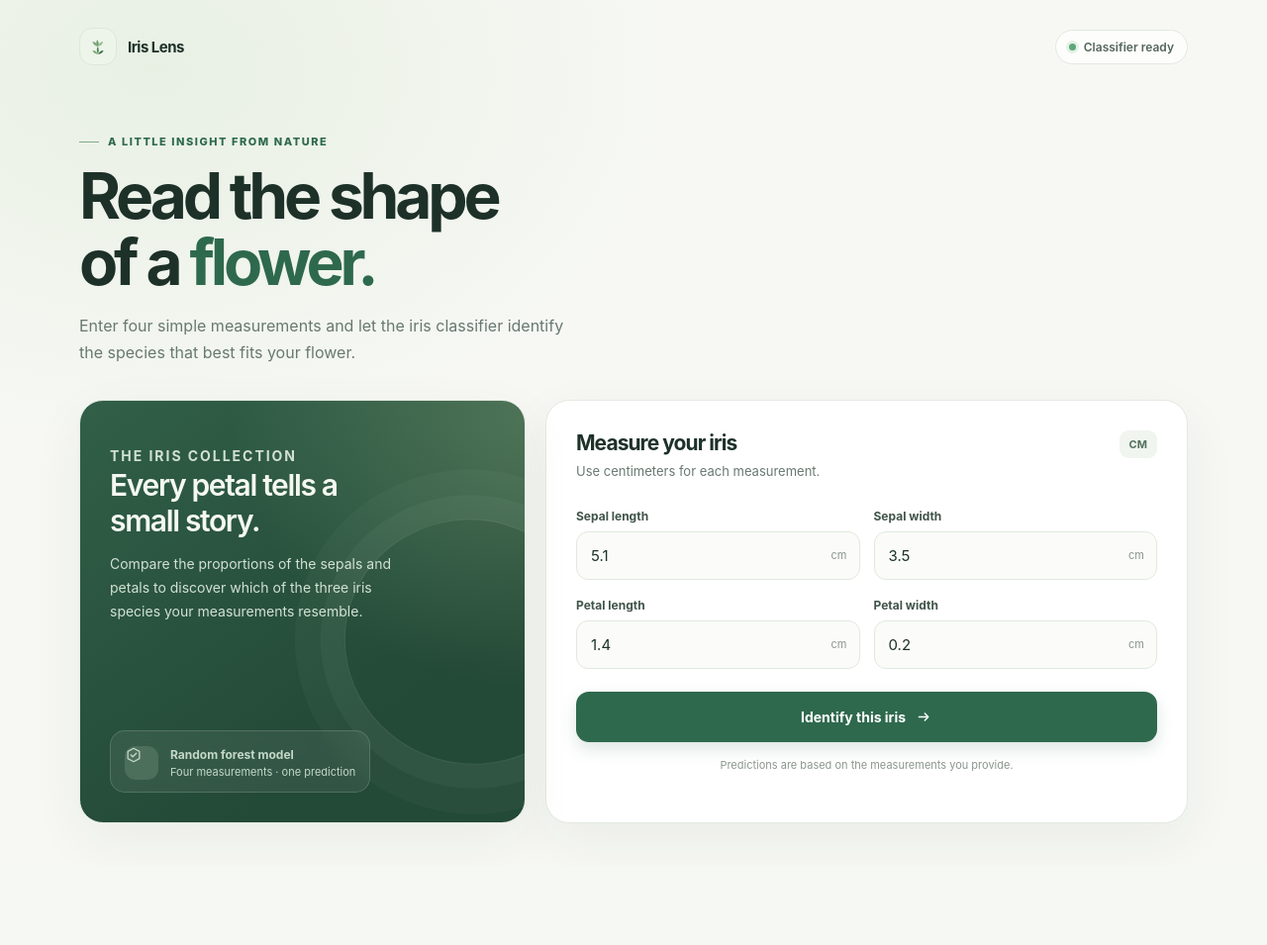
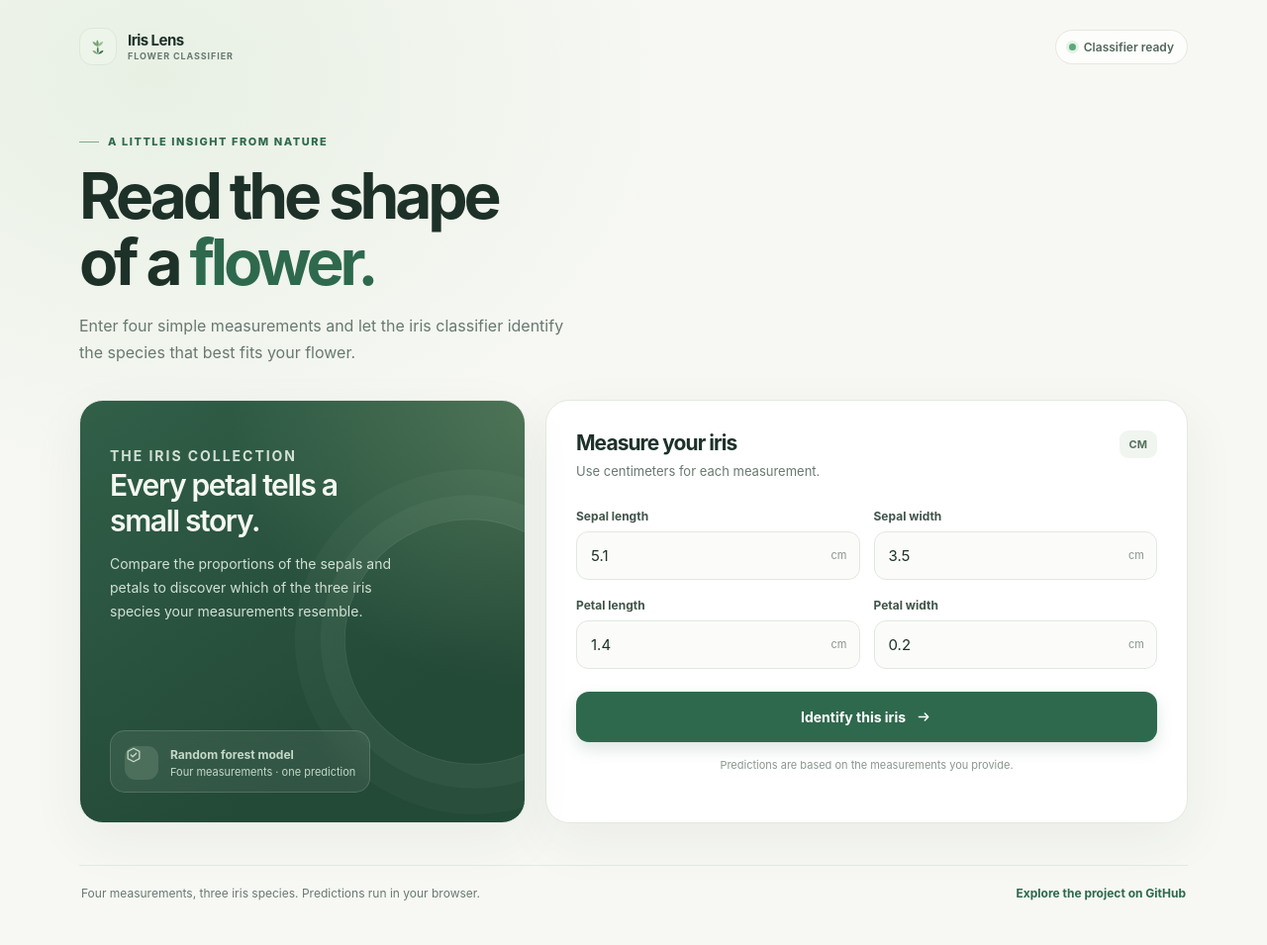
Before and after one commit to nich02/IRIS-Prediction, a Flask app: page / in a window 1280 px wide. Shown: the whole page at 99% size. Before the commit the page ends 832 px from the top, so only its background shows below. Run offline with Flask 3, Linux system fonts and the light colour scheme; parts of the project's set-up code (start-up, migrations or seed data) failed here and were passed over.

Commit message:
Add page header and footer
Co-authored-by: Copilot <223556219+Copilot@users.noreply.github.com>

```diff
--- a/IRIS-Prediction/templates/index.html
+++ b/IRIS-Prediction/templates/index.html
@@ -57,10 +57,27 @@
     .brand {
       gap: 11px;
       color: var(--ink);
+      letter-spacing: -0.035em;
+      text-decoration: none;
+    }
+
+    .brand-copy {
+      display: grid;
+      gap: 3px;
+    }
+
+    .brand-copy strong {
       font-size: 15px;
       font-weight: 750;
-      letter-spacing: -0.035em;
-      text-decoration: none;
+      line-height: 1;
+    }
+
+    .brand-copy span {
+      color: var(--muted);
+      font-size: 9px;
+      font-weight: 650;
+      letter-spacing: 0.1em;
+      text-transform: uppercase;
     }
 
     .brand-mark {
@@ -434,6 +451,35 @@
       text-align: center;
     }
 
+    .site-footer {
+      display: flex;
+      justify-content: space-between;
+      gap: 20px;
+      align-items: center;
+      margin-top: 42px;
+      padding: 18px 2px 0;
+      border-top: 1px solid var(--line);
+      color: var(--muted);
+      font-size: 12px;
+      line-height: 1.6;
+    }
+
+    .site-footer p {
+      margin: 0;
+    }
+
+    .site-footer a {
+      color: var(--green);
+      font-weight: 700;
+      text-decoration: none;
+      white-space: nowrap;
+    }
+
+    .site-footer a:hover {
+      color: var(--green-dark);
+      text-decoration: underline;
+    }
+
     @media (max-width: 820px) {
       .topbar {
         margin-bottom: 54px;
@@ -494,6 +540,13 @@
       .form-heading {
         margin-bottom: 22px;
       }
+
+      .site-footer {
+        align-items: flex-start;
+        flex-direction: column;
+        gap: 8px;
+        margin-top: 30px;
+      }
     }
 
     @media (prefers-reduced-motion: reduce) {
@@ -522,7 +575,10 @@
             <path d="M12 20.5c-1.6-3.1-3.7-4.5-6-4.1 1.1 2.7 3.1 4.1 6 4.1Z" fill="#83A976"/>
           </svg>
         </span>
-        Iris Lens
+        <span class="brand-copy">
+          <strong>Iris Lens</strong>
+          <span>Flower classifier</span>
+        </span>
       </a>
       <div class="status" id="classifier-status" data-state="loading" role="status" aria-live="polite">
         <span class="status-dot" aria-hidden="true"></span>
@@ -628,6 +684,10 @@
         </section>
       </section>
     </main>
+    <footer class="site-footer">
+      <p>Four measurements, three iris species. Predictions run in your browser.</p>
+      <a href="https://github.com/nich02/IRIS-Prediction">Explore the project on GitHub</a>
+    </footer>
   </div>
   <script src="static/classifier.js" defer></script>
   <script src="static/app.js" defer></script>
```
